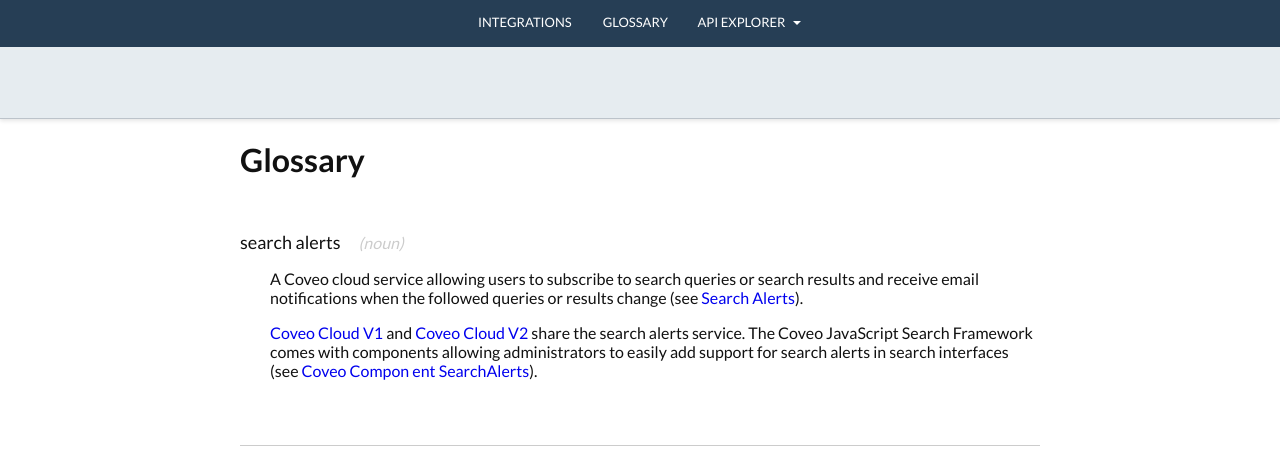
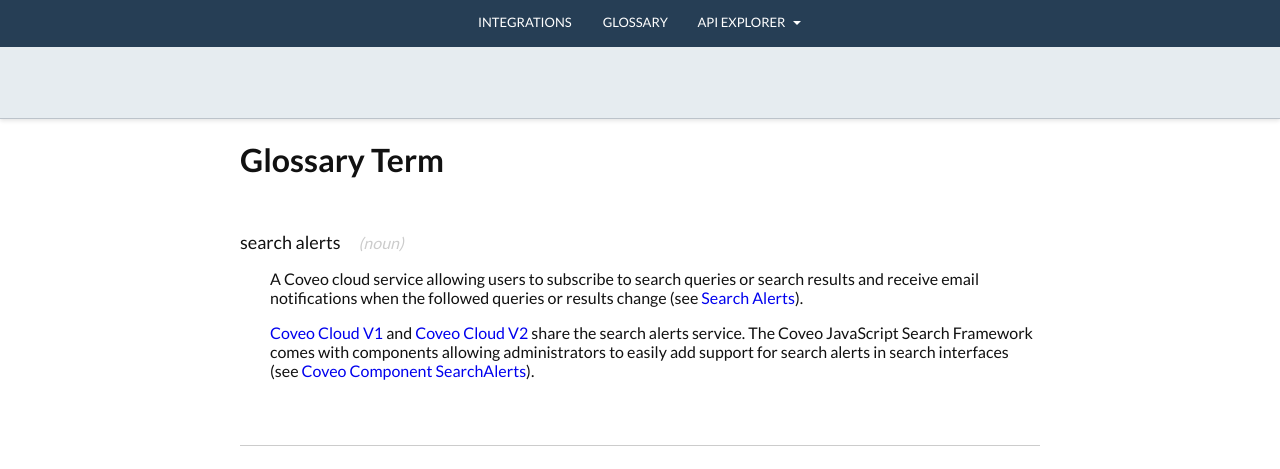
Before and after one commit to fbeaudoincoveo/cloudv2-docs-site, a Jekyll site: the page built from _glossary/search-alerts.md, in a window 1280 px wide, cut to the strip 79-548 px from the top of the page. Built offline with Jekyll 4.4.1, drawn with Linux system fonts in a browser that asks for light colours; nearby versions of some CDN libraries; a style sheet for code colours, icons or effects is not loaded.

Commit message:
Glossary item page title change + typo

```diff
--- a/_glossary/search-alerts.md
+++ b/_glossary/search-alerts.md
@@ -8,4 +8,4 @@
 
 A Coveo cloud service allowing users to subscribe to search queries or search results and receive email notifications when the followed queries or results change (see [Search Alerts](http://www.coveo.com/go?dest=cloudhelp&lcid=9&context=247)).
 
-[Coveo Cloud V1]({{ site.baseurl }}{% link _glossary/coveo-cloud-v1.md %}) and [Coveo Cloud V2]({{ site.baseurl }}{% link _glossary/coveo-cloud-v2.md %}) share the search alerts service. The Coveo JavaScript Search Framework comes with components allowing administrators to easily add support for search alerts in search interfaces (see [Coveo Compon ent SearchAlerts](https://coveo.github.io/search-ui/components/searchalerts.html)).
+[Coveo Cloud V1]({{ site.baseurl }}{% link _glossary/coveo-cloud-v1.md %}) and [Coveo Cloud V2]({{ site.baseurl }}{% link _glossary/coveo-cloud-v2.md %}) share the search alerts service. The Coveo JavaScript Search Framework comes with components allowing administrators to easily add support for search alerts in search interfaces (see [Coveo Component SearchAlerts](https://coveo.github.io/search-ui/components/searchalerts.html)).
--- a/_layouts/glossary_term.html
+++ b/_layouts/glossary_term.html
@@ -1,7 +1,7 @@
 ---
 layout: default
 ---
-<h1>Glossary</h1>
+<h1>Glossary Term</h1>
 <div class="glossary">
   <div class="glossaryTerm">
     <span class="glossaryTermTitle">{{ page.title }}</span>
```
